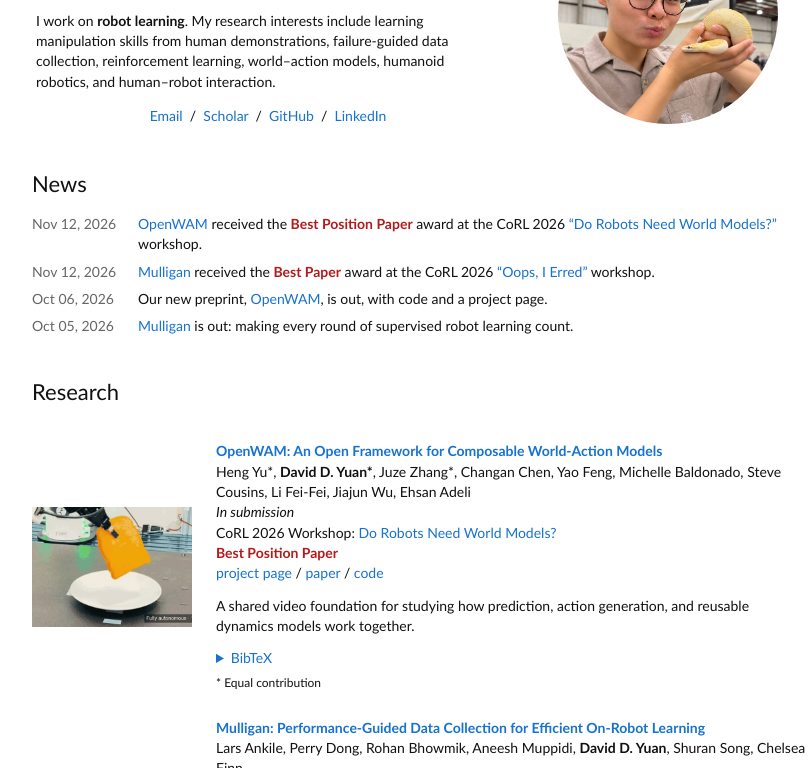
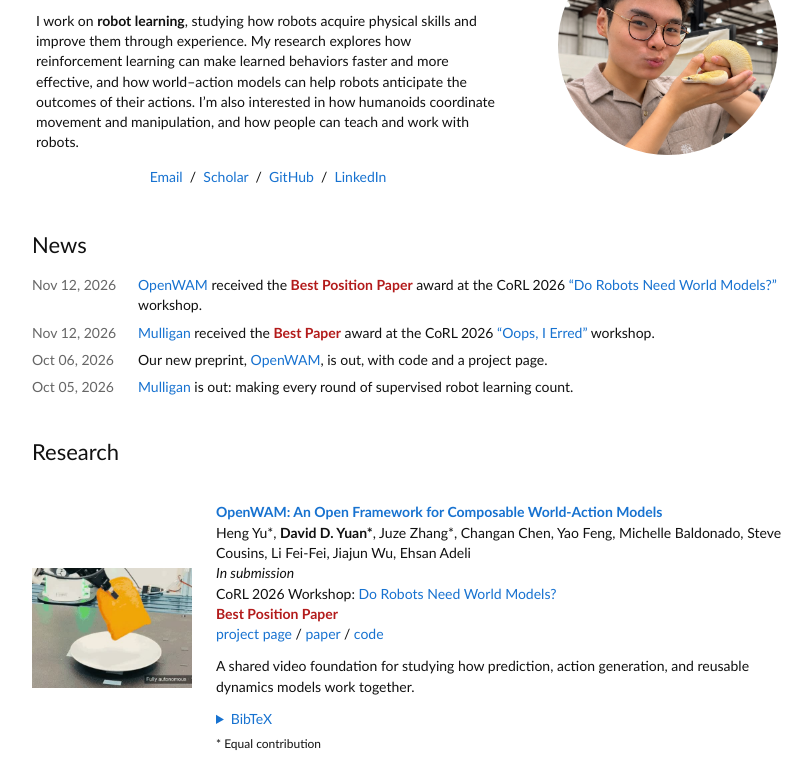
Before and after one commit to DaivdYuan/DaivdYuan.github.io, a website: page docs/index.html in a window 1280 px wide. Shown: the part 132-900 px from the top of the page, without its empty margins (224-1036 px from the left). Drawn offline with Linux system fonts and the light colour scheme.

Commit message:
Explain research questions instead of listing topics
Center the bio on improving robot skills and anticipating action outcomes. Explain humanoid and interaction interests, and remove the narrow data-collection focus.

```diff
--- a/docs/index.html
+++ b/docs/index.html
@@ -5,7 +5,7 @@
     <title>David D. Yuan</title>
     <meta name="author" content="David D. Yuan">
     <meta name="viewport" content="width=device-width, initial-scale=1">
-    <meta name="description" content="David D. Yuan works on robot learning, including learning from demonstrations, data collection, reinforcement learning, world–action models, humanoids, and human–robot interaction.">
+    <meta name="description" content="David D. Yuan studies how robots acquire and improve physical skills, predict the outcomes of their actions, and work with people.">
     <meta property="og:title" content="David D. Yuan · Robotics &amp; Robot Learning">
     <meta property="og:description" content="Robot learning research, publications, projects, and academic news.">
     <meta property="og:type" content="website">
@@ -27,7 +27,7 @@
               <td class="intro-copy" style="padding:2.5%;width:63%;vertical-align:middle">
                 <h1 class="name" style="text-align:center">David D. Yuan</h1>
                 <p>I’m a robotics researcher and a cofounder of <a href="https://intbot.ai/">IntBot</a>.</p>
-                <p>I work on <strong>robot learning</strong>. My research interests include learning manipulation skills from human demonstrations, failure-guided data collection, reinforcement learning, world–action models, humanoid robotics, and human–robot interaction.</p>
+                <p>I work on <strong>robot learning</strong>, studying how robots acquire physical skills and improve them through experience. My research explores how reinforcement learning can make learned behaviors faster and more effective, and how world–action models can help robots anticipate the outcomes of their actions. I’m also interested in how humanoids coordinate movement and manipulation, and how people can teach and work with robots.</p>
                 <p class="profile-links" style="text-align:center">
                   <a href="mailto:davidy02@stanford.edu">Email</a> &nbsp;/&nbsp;
                   <a href="https://scholar.google.com/citations?user=4z-LkLQAAAAJ&amp;hl=en">Scholar</a> &nbsp;/&nbsp;
```
Also changed, not shown: public/index.html (+2 -2 lines).
